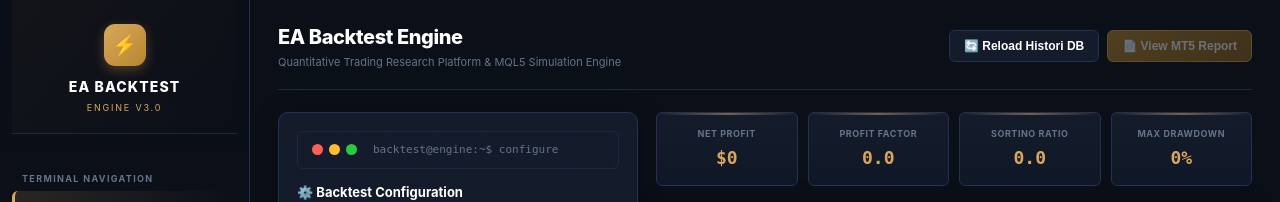
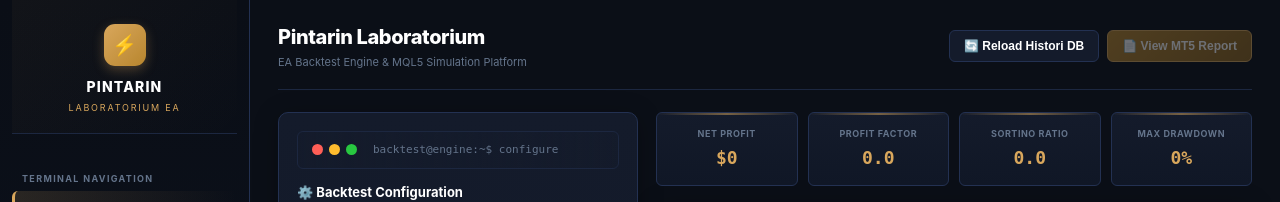
Before and after one commit to umrizal/ea-backtest-engine-v2, a Flask app: page / in a window 1280 px wide. Shown: the top 202 px of the page. Run offline with Flask 3, Linux system fonts and the light colour scheme; data that the repository does not hold is empty; parts of the project's set-up code (start-up, migrations or seed data) failed here and were passed over; some libraries are stand-ins or nearby versions.

Commit message:
fix: Null-safe getContext calls + restore Pintarin Laboratorium title
Fixes:
- renderChart(): add null check for chartEquity canvas (not in DOM, equity
  chart is handled by Plotly renderChartWithMarkers)
- renderMiniBarChart(): add null check for canvas element
- simReset(): add null check for simCandleCanvas
- initSimEquityChart(): add null check for simEquityCanvas
- drawCandles(): add null check for simCandleCanvas
- Restore web title to 'Pintarin Laboratorium — EA Backtest Engine'
- Sidebar brand: 'PINTARIN / Laboratorium EA'
- Page header: 'Pintarin Laboratorium / EA Backtest Engine & MQL5 Simulation Platform'

```diff
--- a/templates/index.html
+++ b/templates/index.html
@@ -2,7 +2,7 @@
 <html lang="id">
 <head>
   <meta charset="UTF-8">
-  <title>EA Backtest Engine — Quantitative Trading Research Platform</title>
+  <title>Pintarin Laboratorium — EA Backtest Engine</title>
   <meta name="viewport" content="width=device-width, initial-scale=1.0">
   <script src="https://cdn.jsdelivr.net/npm/chart.js"></script>
   <script src="https://cdn.plot.ly/plotly-2.35.2.min.js"></script>
@@ -313,8 +313,8 @@
   <aside class="sidebar">
     <div class="brand">
       <div class="brand-icon">⚡</div>
-      <h1>EA BACKTEST</h1>
-      <span>ENGINE v3.0</span>
+      <h1>PINTARIN</h1>
+      <span>Laboratorium EA</span>
     </div>
     <div class="nav-section">Terminal Navigation</div>
     <nav class="nav">
@@ -340,8 +340,8 @@
   <main class="main">
     <div class="topbar">
       <div class="page-title">
-        <h2>EA Backtest Engine</h2>
-        <p>Quantitative Trading Research Platform &amp; MQL5 Simulation Engine</p>
+        <h2>Pintarin Laboratorium</h2>
+        <p>EA Backtest Engine &amp; MQL5 Simulation Platform</p>
       </div>
       <div class="actions">
         <button class="btn" onclick="fetchHistoryData()">🔄 Reload Histori DB</button>
@@ -940,7 +940,9 @@
   // CHART RENDERING
   // ============================================================
   function renderChart(curve) {
-    const ctx = document.getElementById('chartEquity').getContext('2d');
+    const canvas = document.getElementById('chartEquity');
+    if (!canvas) return; // canvas not in DOM — equity chart handled by Plotly renderChartWithMarkers
+    const ctx = canvas.getContext('2d');
     if (equityChart) equityChart.destroy();
 
     equityChart = new Chart(ctx, {
@@ -1262,8 +1264,11 @@
     document.getElementById('simPlayBtn').disabled = true;
     document.getElementById('simRestartBtn').disabled = true;
     document.getElementById('simFrameLabel').innerText = '0 / 0';
-    const ctx = document.getElementById('simCandleCanvas').getContext('2d');
-    ctx.clearRect(0, 0, 1200, 360);
+    const simCanvas = document.getElementById('simCandleCanvas');
+    if (simCanvas) {
+      const ctx = simCanvas.getContext('2d');
+      ctx.clearRect(0, 0, 1200, 360);
+    }
   }
 
   function simTogglePlay() {
@@ -1312,7 +1317,9 @@
   }
 
   function initSimEquityChart() {
-    const ctx = document.getElementById('simEquityCanvas').getContext('2d');
+    const simCanvas = document.getElementById('simEquityCanvas');
+    if (!simCanvas) return;
+    const ctx = simCanvas.getContext('2d');
     if (simEquityChart) simEquityChart.destroy();
     simEquityChart = new Chart(ctx, {
       type: 'line',
@@ -1484,6 +1491,7 @@
 
   function drawCandles(slice, trades = []) {
     const canvas = document.getElementById('simCandleCanvas');
+    if (!canvas) return;
     const ctx = canvas.getContext('2d');
     const w = canvas.width, h = canvas.height;
     ctx.clearRect(0, 0, w, h);
@@ -1743,7 +1751,9 @@
 
   let mt5Charts = [];
   function renderMiniBarChart(canvasId, labels, data) {
-    const ctx = document.getElementById(canvasId).getContext('2d');
+    const canvas = document.getElementById(canvasId);
+    if (!canvas) { console.warn('Canvas not found:', canvasId); return; }
+    const ctx = canvas.getContext('2d');
     const chart = new Chart(ctx, {
       type: 'bar',
       data: {
```
